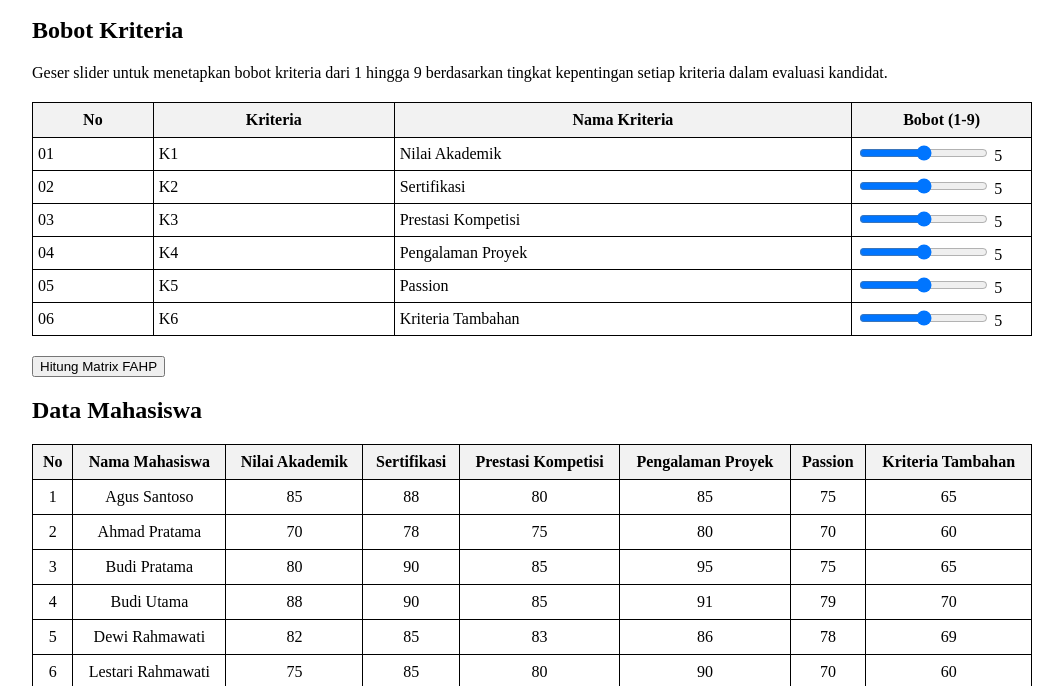
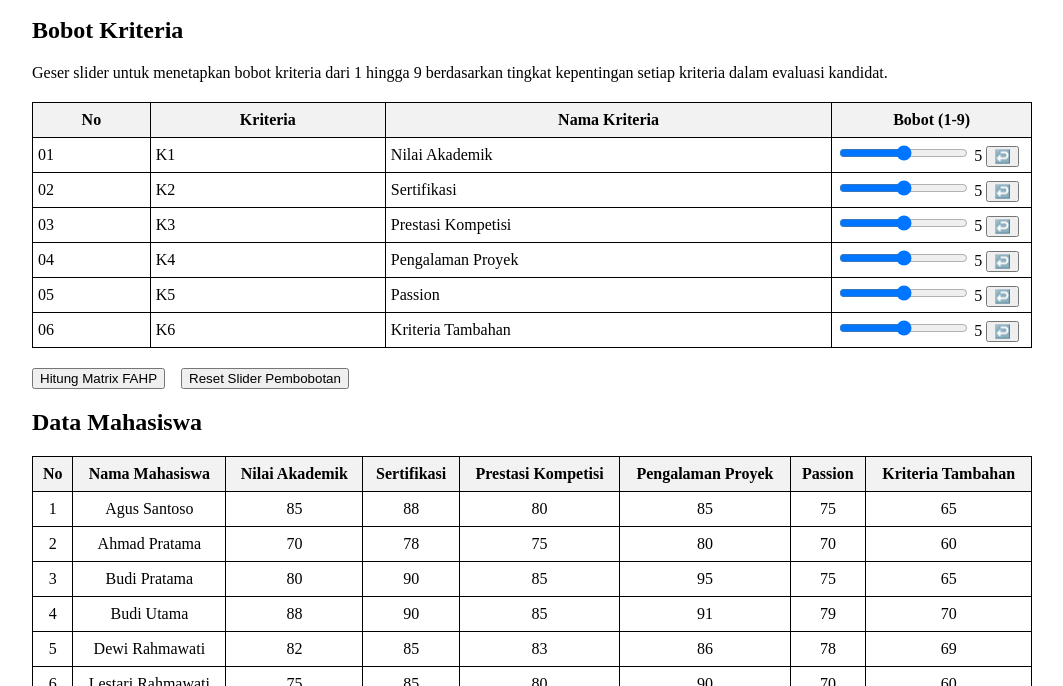
Before and after one commit to R1N-NY44/Fuzzy-Ahp, a plain HTML site: page index.html in a window 1280 px wide. Shown: the part 113-799 px from the top of the page, without its empty margins (108-1171 px from the left). Drawn offline with Linux system fonts and the light colour scheme.

Commit message:
Feat : Reset Button

```diff
--- a/index.html
+++ b/index.html
@@ -77,7 +77,7 @@
                 <th>No</th>
                 <th>Kriteria</th>
                 <th>Nama Kriteria</th>
-                <th style="width: 18%;">Bobot (1-9)</th>
+                <th style="width: 20%;">Bobot (1-9)</th>
             </tr>
             <tr>
                 <td>01</td>
@@ -86,6 +86,7 @@
                 <td><input type="range" id="nilaiAkademik" min="1" max="9" step="1"
                         oninput="document.getElementById('nilaiAkademikValue').innerText = this.value">
                     <span id="nilaiAkademikValue">5</span>
+                    <button onclick="resetSlider('nilaiAkademik', 'nilaiAkademikValue')">↩️</button>
                 </td>
             </tr>
             <tr>
@@ -95,6 +96,7 @@
                 <td><input type="range" id="sertifikasi" min="1" max="9" step="1"
                         oninput="document.getElementById('sertifikasiValue').innerText = this.value">
                     <span id="sertifikasiValue">5</span>
+                    <button onclick="resetSlider('sertifikasi', 'sertifikasiValue')">↩️</button>
                 </td>
             </tr>
             <tr>
@@ -104,6 +106,7 @@
                 <td><input type="range" id="prestasiKompetisi" min="1" max="9" step="1"
                         oninput="document.getElementById('prestasiKompetisiValue').innerText = this.value">
                     <span id="prestasiKompetisiValue">5</span>
+                    <button onclick="resetSlider('prestasiKompetisi', 'prestasiKompetisiValue')">↩️</button>
                 </td>
             </tr>
             <tr>
@@ -113,6 +116,7 @@
                 <td><input type="range" id="pengalamanProyek" min="1" max="9" step="1"
                         oninput="document.getElementById('pengalamanProyekValue').innerText = this.value">
                     <span id="pengalamanProyekValue">5</span>
+                    <button onclick="resetSlider('pengalamanProyek', 'pengalamanProyekValue')">↩️</button>
                 </td>
             </tr>
             <tr>
@@ -122,6 +126,7 @@
                 <td><input type="range" id="passion" min="1" max="9" step="1"
                         oninput="document.getElementById('passionValue').innerText = this.value">
                     <span id="passionValue">5</span>
+                    <button onclick="resetSlider('passion', 'passionValue')">↩️</button>
                 </td>
             </tr>
             <tr>
@@ -131,11 +136,16 @@
                 <td><input type="range" id="kriteriaTambahan" min="1" max="9" step="1"
                         oninput="document.getElementById('kriteriaTambahanValue').innerText = this.value">
                     <span id="kriteriaTambahanValue">5</span>
+                    <button onclick="resetSlider('kriteriaTambahan', 'kriteriaTambahanValue')">↩️</button>
                 </td>
             </tr>
         </table>
 
-        <button onclick="runFuzzyAHP()">Hitung Matrix FAHP</button>
+        <div style="display: flex; gap: 1rem;">
+            <button onclick="runFuzzyAHP()">Hitung Matrix FAHP</button>
+            <button onclick="resetSliders()">Reset Slider Pembobotan</button>
+        </div>
+
 
         <!-- Hasil Ranking -->
         <div id="rankingResults"></div>
@@ -227,6 +237,7 @@
             { name: "Budi Utama", criteria: [88, 90, 85, 91, 79, 70] },
         ];
 
+        // Load data mahasiswa ke dalam tabel
         function randomizeStudentData() {
             students.forEach(student => {
                 // Ambil nama depan dan belakang acak
@@ -242,16 +253,36 @@
             loadStudentTable();
         }
 
-        // Load data mahasiswa ke dalam tabel
-        // function loadStudentTable() {
-        //     const tableBody = document.getElementById("studentTableBody");
-        //     tableBody.innerHTML = "";
-        //     students.forEach((student, index) => {
-        //         const row = document.createElement("tr");
-        //         row.innerHTML = `<td>${index + 1}</td><td>${student.name}</td>${student.criteria.map(criterion => `<td>${criterion}</td>`).join('')}`;
-        //         tableBody.appendChild(row);
-        //     });
-        // }
+        function resetSlider(sliderId, valueId) {
+            const sliderElement = document.getElementById(sliderId);
+            const valueElement = document.getElementById(valueId);
+            sliderElement.value = 5; // Nilai default
+            valueElement.innerText = 5; // Perbarui teks tampilan
+        }
+
+
+        function resetSliders() {
+            // Tampilkan konfirmasi sebelum reset
+            if (confirm("Apakah Anda yakin ingin mereset semua slider ke nilai default?")) {
+                // Daftar ID slider dan ID teks di sampingnya
+                const sliders = [
+                    { id: "nilaiAkademik", valueId: "nilaiAkademikValue" },
+                    { id: "sertifikasi", valueId: "sertifikasiValue" },
+                    { id: "prestasiKompetisi", valueId: "prestasiKompetisiValue" },
+                    { id: "pengalamanProyek", valueId: "pengalamanProyekValue" },
+                    { id: "passion", valueId: "passionValue" },
+                    { id: "kriteriaTambahan", valueId: "kriteriaTambahanValue" }
+                ];
+
+                // Atur setiap slider ke nilai default, misalnya 5
+                sliders.forEach(slider => {
+                    const sliderElement = document.getElementById(slider.id);
+                    const valueElement = document.getElementById(slider.valueId);
+                    sliderElement.value = 5; // Nilai default
+                    valueElement.innerText = 5; // Perbarui teks tampilan
+                });
+            }
+        }
 
         function loadStudentTable() {
             const tableBody = document.getElementById("studentTableBody");
```
